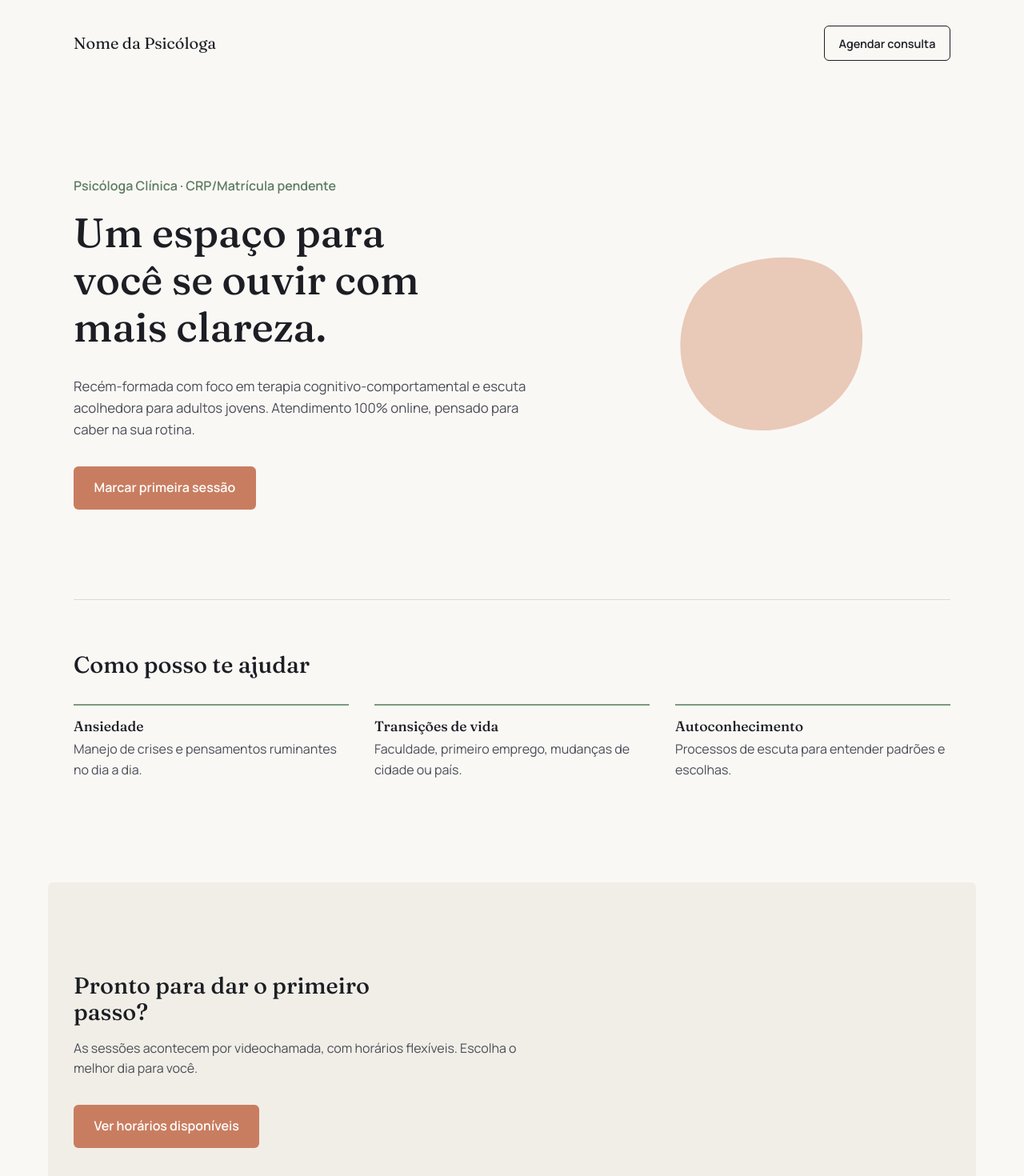
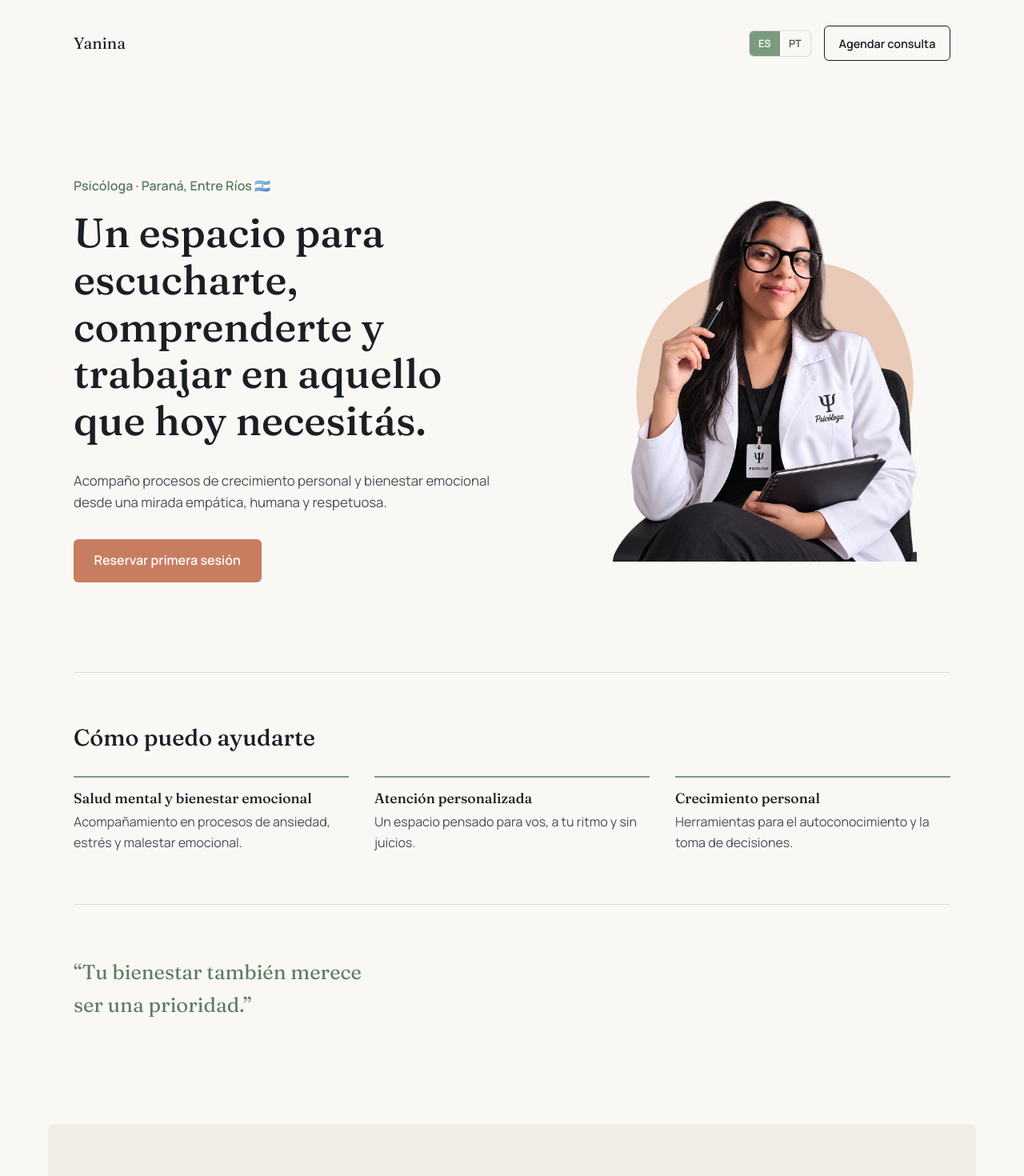
Before and after one commit to patrickmf97/Yanina, a React (Vite) app: page / in a window 1280 px wide. Shown: the top 1470 px of the page at 80% size. Built offline with nearby package versions, Linux system fonts and the light colour scheme.

Commit message:
Add files via upload

```diff
--- a/src/pages/Home.css
+++ b/src/pages/Home.css
@@ -14,6 +14,34 @@
 .nav__brand {
   font-family: var(--font-display);
   font-size: 1.25rem;
+}
+
+.nav__right {
+  display: flex;
+  align-items: center;
+  gap: var(--space-sm);
+}
+
+.lang-switch {
+  display: inline-flex;
+  border: 1px solid var(--line);
+  border-radius: var(--radius);
+  overflow: hidden;
+}
+
+.lang-switch__btn {
+  border: none;
+  background: transparent;
+  padding: 0.4rem 0.7rem;
+  font-size: 0.8rem;
+  font-weight: 600;
+  color: var(--ink-soft);
+  cursor: pointer;
+}
+
+.lang-switch__btn.is-active {
+  background: var(--primary);
+  color: #fff;
 }
 
 .nav__cta {
@@ -72,13 +100,41 @@
   transform: translateY(-1px);
 }
 
-.hero__shape {
+.hero__photo-wrap {
+  position: relative;
   justify-self: center;
+  width: 100%;
+  max-width: 380px;
 }
 
-.hero__shape svg {
+.hero__blob {
+  position: absolute;
+  top: -8%;
+  left: -10%;
+  width: 120%;
+  height: 120%;
+  z-index: 0;
+}
+
+.hero__photo {
+  position: relative;
+  z-index: 1;
   width: 100%;
-  max-width: 340px;
+  height: auto;
+  display: block;
+  object-fit: contain;
+}
+
+.cita {
+  padding: var(--space-lg) 0;
+  border-top: 1px solid var(--line);
+}
+
+.cita p {
+  font-family: var(--font-display);
+  font-size: 1.6rem;
+  color: var(--primary-deep);
+  max-width: 24ch;
 }
 
 .especialidades {
@@ -137,8 +193,9 @@
     padding: var(--space-lg) 0;
   }
 
-  .hero__shape {
+  .hero__photo-wrap {
     order: -1;
+    max-width: 260px;
   }
 
   .especialidades__grid {
--- a/src/pages/Home.jsx
+++ b/src/pages/Home.jsx
@@ -1,52 +1,59 @@
+import { useState } from 'react'
+import { content } from '../content.js'
+import foto from '../assets/yanina.png'
 import './Home.css'
 
-// Estes dados virão do painel de administrador (tabela `perfil_psicologa` no Supabase).
-// Por enquanto ficam aqui como placeholder editável.
-const perfil = {
-  nome: 'Nome da Psicóloga',
-  titulo: 'Psicóloga Clínica · CRP/Matrícula pendente',
-  frase: 'Um espaço para você se ouvir com mais clareza.',
-  bio: 'Recém-formada com foco em terapia cognitivo-comportamental e escuta acolhedora para adultos jovens. Atendimento 100% online, pensado para caber na sua rotina.',
-  especialidades: [
-    { titulo: 'Ansiedade', desc: 'Manejo de crises e pensamentos ruminantes no dia a dia.' },
-    { titulo: 'Transições de vida', desc: 'Faculdade, primeiro emprego, mudanças de cidade ou país.' },
-    { titulo: 'Autoconhecimento', desc: 'Processos de escuta para entender padrões e escolhas.' },
-  ],
-  contato: {
-    email: 'contato@exemplo.com',
-    instagram: '@exemplo.psi',
-  },
-}
+export default function Home() {
+  const [lang, setLang] = useState('es')
+  const t = content[lang]
 
-export default function Home() {
   return (
     <div className="page">
       <header className="nav">
-        <span className="nav__brand">{perfil.nome}</span>
-        <a className="nav__cta" href="#agendar">Agendar consulta</a>
+        <span className="nav__brand">{t.nombre}</span>
+        <div className="nav__right">
+          <div className="lang-switch" role="group" aria-label="Idioma / Idioma">
+            <button
+              className={lang === 'es' ? 'lang-switch__btn is-active' : 'lang-switch__btn'}
+              onClick={() => setLang('es')}
+              aria-pressed={lang === 'es'}
+            >
+              ES
+            </button>
+            <button
+              className={lang === 'pt' ? 'lang-switch__btn is-active' : 'lang-switch__btn'}
+              onClick={() => setLang('pt')}
+              aria-pressed={lang === 'pt'}
+            >
+              PT
+            </button>
+          </div>
+          <a className="nav__cta" href="#agendar">{t.navCta}</a>
+        </div>
       </header>
 
       <section className="hero">
         <div className="hero__text">
-          <p className="hero__eyebrow">{perfil.titulo}</p>
-          <h1 className="hero__headline">{perfil.frase}</h1>
-          <p className="hero__lead">{perfil.bio}</p>
-          <a className="hero__button" href="#agendar">Marcar primeira sessão</a>
+          <p className="hero__eyebrow">{t.titulo}</p>
+          <h1 className="hero__headline">{t.frase}</h1>
+          <p className="hero__lead">{t.bio}</p>
+          <a className="hero__button" href="#agendar">{t.heroBtn}</a>
         </div>
-        <div className="hero__shape" aria-hidden="true">
-          <svg viewBox="0 0 400 400" fill="none">
+        <div className="hero__photo-wrap">
+          <svg className="hero__blob" viewBox="0 0 400 400" fill="none" aria-hidden="true">
             <path
               fill="var(--accent-soft)"
               d="M 320 90 C 370 140 380 230 330 290 C 280 350 180 370 120 330 C 60 290 40 200 80 130 C 120 60 270 40 320 90 Z"
             />
           </svg>
+          <img className="hero__photo" src={foto} alt={t.nombre} />
         </div>
       </section>
 
       <section className="especialidades">
-        <h2>Como posso te ajudar</h2>
+        <h2>{t.especialidadesTitulo}</h2>
         <div className="especialidades__grid">
-          {perfil.especialidades.map((item) => (
+          {t.especialidades.map((item) => (
             <article key={item.titulo} className="especialidade">
               <h3>{item.titulo}</h3>
               <p>{item.desc}</p>
@@ -55,14 +62,18 @@ export default function Home() {
         </div>
       </section>
 
+      <section className="cita">
+        <p>“{t.cita}”</p>
+      </section>
+
       <section id="agendar" className="agendamento-cta">
-        <h2>Pronto para dar o primeiro passo?</h2>
-        <p>As sessões acontecem por videochamada, com horários flexíveis. Escolha o melhor dia para você.</p>
-        <a className="hero__button" href="/agendar">Ver horários disponíveis</a>
+        <h2>{t.agendaTitulo}</h2>
+        <p>{t.agendaTexto}</p>
+        <a className="hero__button" href="/agendar">{t.agendaBtn}</a>
       </section>
 
       <footer className="footer">
-        <p>{perfil.contato.email} · {perfil.contato.instagram}</p>
+        <p>{t.ubicacion}</p>
       </footer>
     </div>
   )
```
